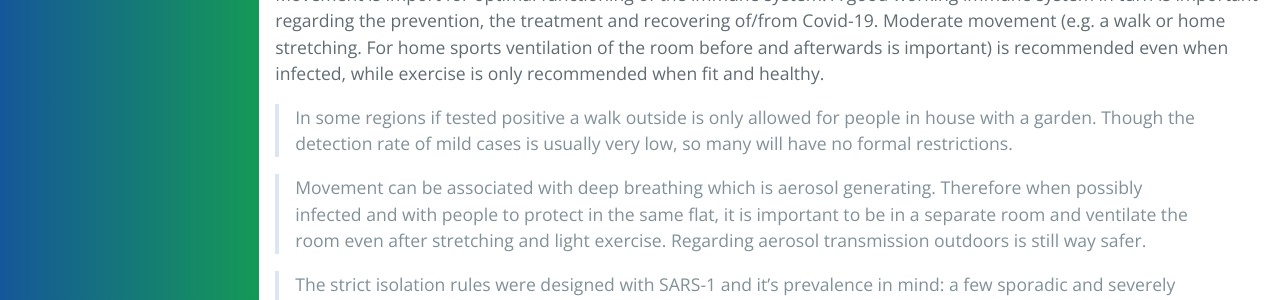
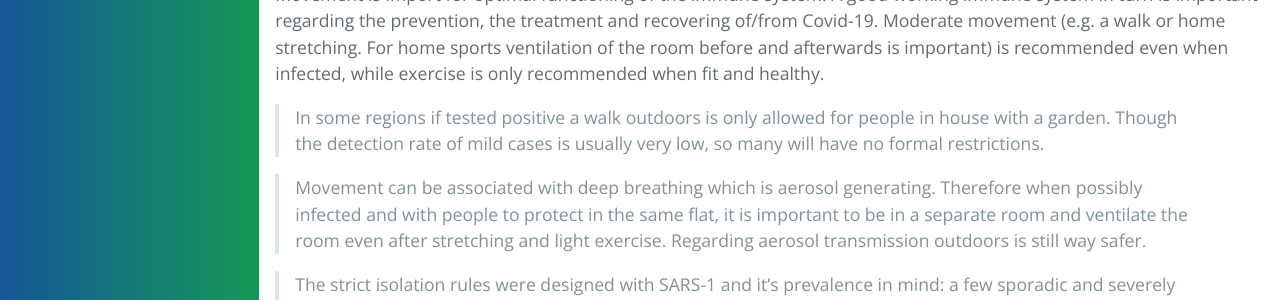
Before and after one commit to forestgrape/coronavirus, a Jekyll site: the page built from 3_medical/covid19.md, in a window 1280 px wide and 900 px high, scrolled down 5028 px. Shown: the part 155-455 px from the top of the window. Built offline with Jekyll 4.4.1, drawn with Linux system fonts in a browser that asks for light colours; our own code applies the rules of GitHub Pages for plain Markdown files.

Commit message:
outside->outdoors

```diff
--- a/3_medical/covid19.md
+++ b/3_medical/covid19.md
@@ -144,7 +144,7 @@ Infection symptoms depend on the infected locations. SARS-CoV-2 infects differen
 ### Movement
 Movement is import for optimal functioning of the immune system. A good working immune system in turn is important regarding the prevention, the treatment and recovering of/from Covid-19. Moderate movement (e.g. a walk or home stretching. For home sports ventilation of the room before and afterwards is important) is recommended even when infected, while exercise is only recommended when fit and healthy.
 
-> In some regions if tested positive a walk outside is  only allowed for people in house with a garden. Though the detection rate of mild cases is usually very low, so many will have no formal restrictions.
+> In some regions if tested positive a walk outdoors is  only allowed for people in house with a garden. Though the detection rate of mild cases is usually very low, so many will have no formal restrictions.
 
 > Movement can be associated with deep breathing which is aerosol generating. Therefore when possibly infected and with people to protect in the same flat, it is important to be in a separate room and ventilate the room even after stretching and light exercise. Regarding aerosol transmission outdoors is still way safer.
 
```
